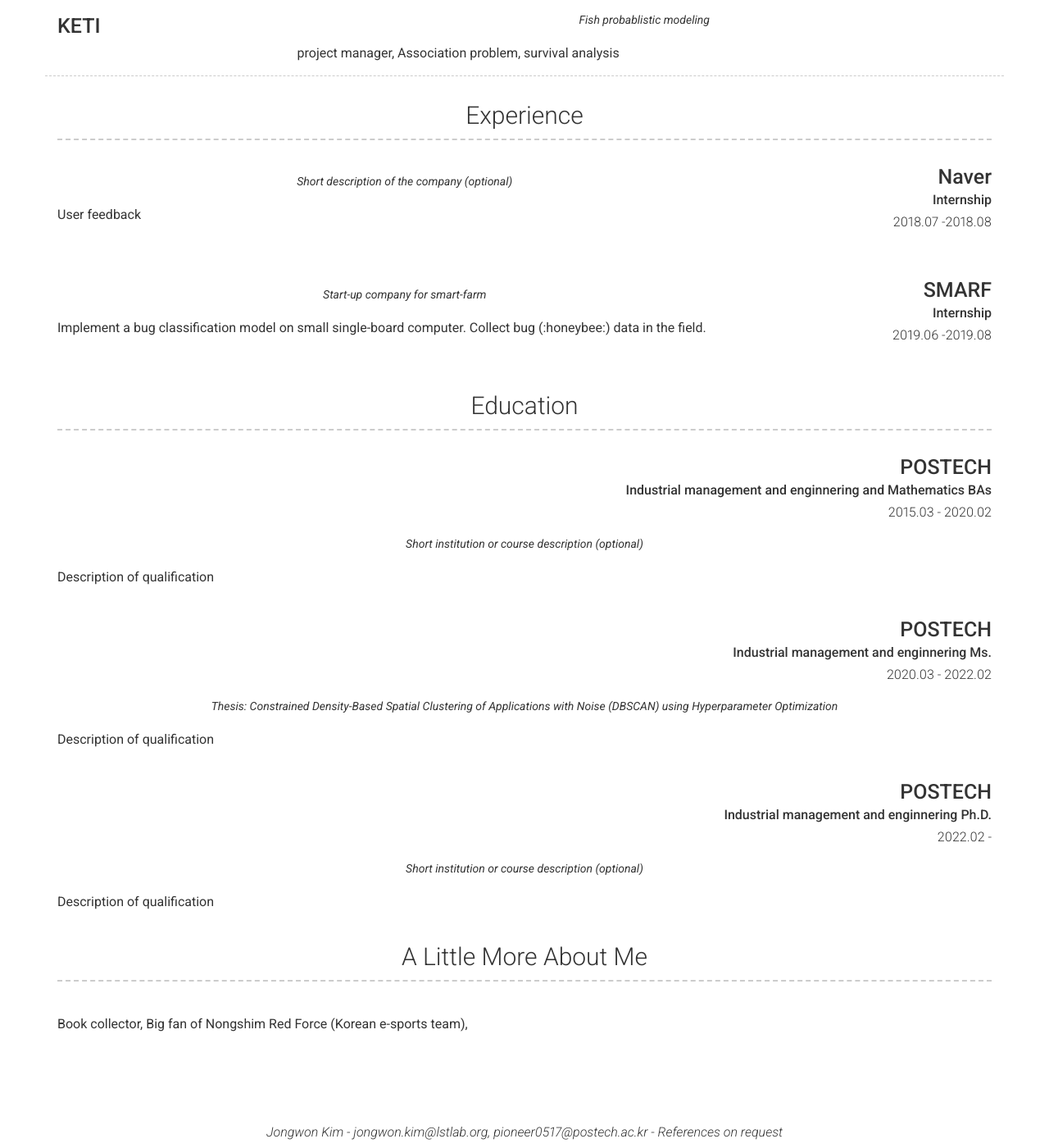
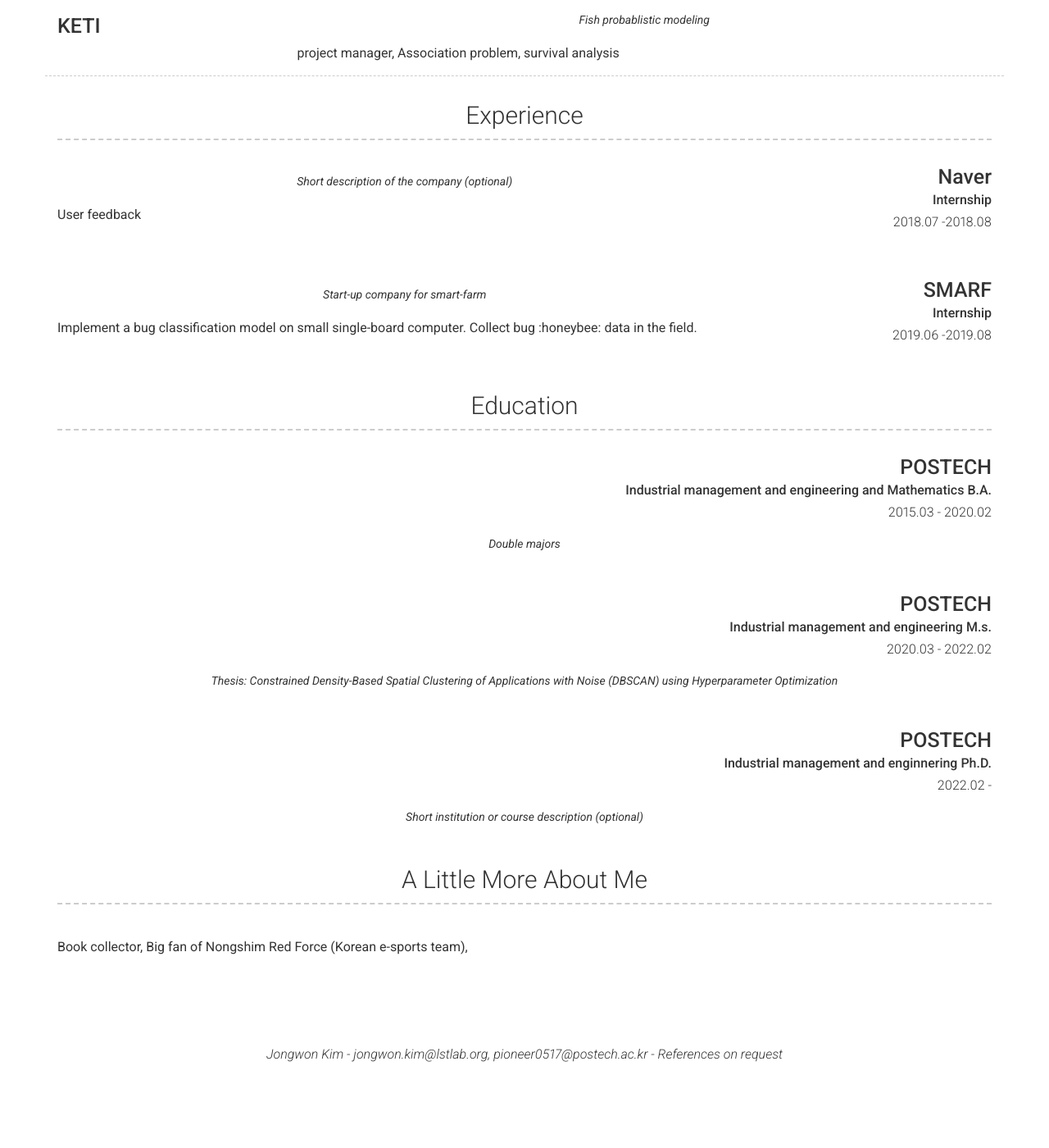
Before and after one commit to jongwonKim-1997/CV, a Jekyll site: the page built from index.md, in a window 1280 px wide and 1400 px high, scrolled down 980 px. Shown: the whole window at 82% size. Built offline with Jekyll 4.4.1, drawn with Linux system fonts in a browser that asks for light colours; nearby versions of some CDN libraries; after the commit the page ends 2286 px from its top, so only the background shows below that.

Commit message:
Update _config.yml

```diff
--- a/_config.yml
+++ b/_config.yml
@@ -132,34 +132,28 @@ content:
         quote: >
           Start-up company for smart-farm
         description: | # this will include new lines to allow paragraphs
-          Implement a bug classification model on small single-board computer. Collect bug (:honeybee:) data in the field.
+          Implement a bug classification model on small single-board computer. Collect bug :honeybee: data in the field.
   - title: Education
     layout: list
     content:
       - layout: top-right
         title: POSTECH
-        sub_title: Industrial management and enginnering and Mathematics BAs
+        sub_title: Industrial management and engineering and Mathematics B.A.
         caption: 2015.03 - 2020.02
         quote: >
-          Short institution or course description (optional)
-        description: | # this will include new lines to allow paragraphs
-          Description of qualification
+          Double majors
       - layout: top-right
         title: POSTECH
-        sub_title:  Industrial management and enginnering Ms.
+        sub_title:  Industrial management and engineering M.s.
         caption: 2020.03 - 2022.02
         quote: >
           Thesis: Constrained Density-Based Spatial Clustering of Applications with Noise (DBSCAN) using Hyperparameter Optimization
-        description: | # this will include new lines to allow paragraphs
-          Description of qualification
       - layout: top-right
         title: POSTECH
         sub_title:  Industrial management and enginnering Ph.D.
         caption: 2022.02 -
         quote: >
           Short institution or course description (optional)
-        description: | # this will include new lines to allow paragraphs
-          Description of qualification
   - title: A Little More About Me
     layout: text
     content: | # this will include new lines to allow paragraphs
```
